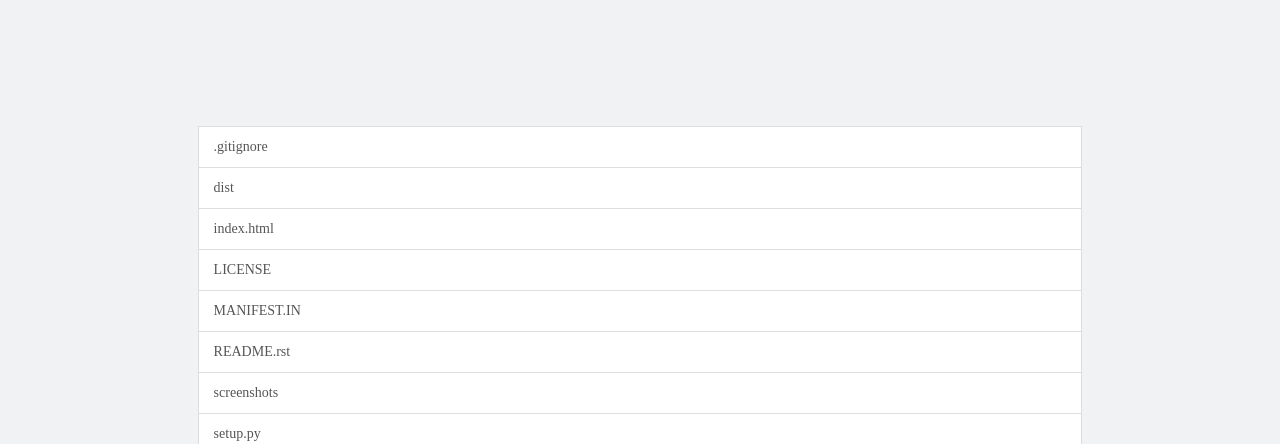
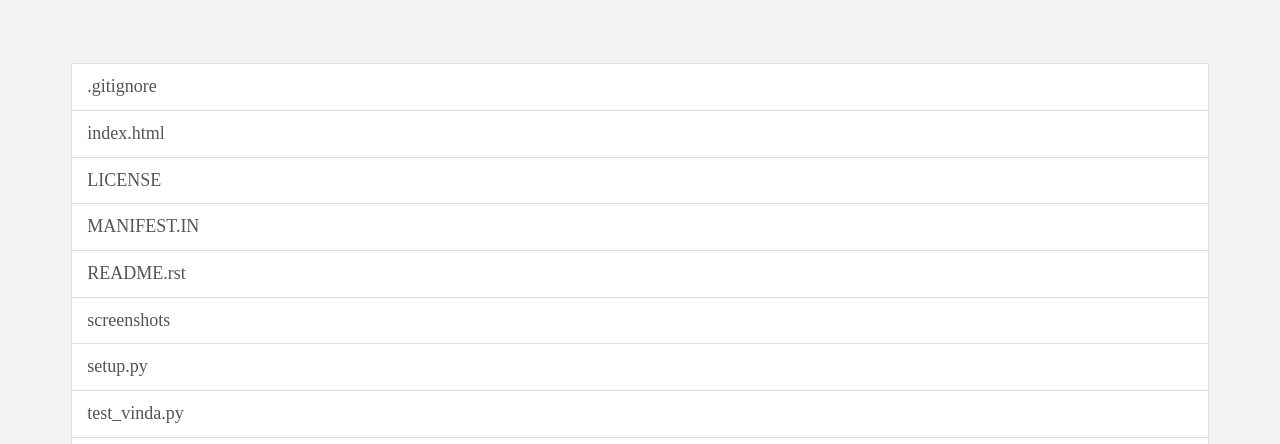
Before and after one commit to luosch/vinda, a plain HTML site: page index.html in a window 1280 px wide. Shown: the top 444 px of the page. Drawn offline with Linux system fonts and the light colour scheme.

Commit message:
refactor: change style in template.html && test: add non default parameter test

```diff
--- a/index.html
+++ b/index.html
@@ -8,14 +8,14 @@
             box-sizing: border-box;
         }
         body {
-            font-size: 14px;
+            font-size: 18px;
             line-height: 1.42857143;
             color: #333;
             background-color: #f1f2f3;
         }
         .main {
-            width: 70%;
-            margin: 10% auto;
+            width: 90%;
+            margin: 5% auto;
         }
         .list-group-item {
             position: relative;
@@ -36,8 +36,6 @@
     <div class="list-group main">
 
             <a href=".gitignore" class="list-group-item">.gitignore</a>
-
-            <a href="dist" class="list-group-item">dist</a>
 
             <a href="index.html" class="list-group-item">index.html</a>
 
```
Also changed, not shown: vinda/template.html (+3 -3 lines), 2 other files.
